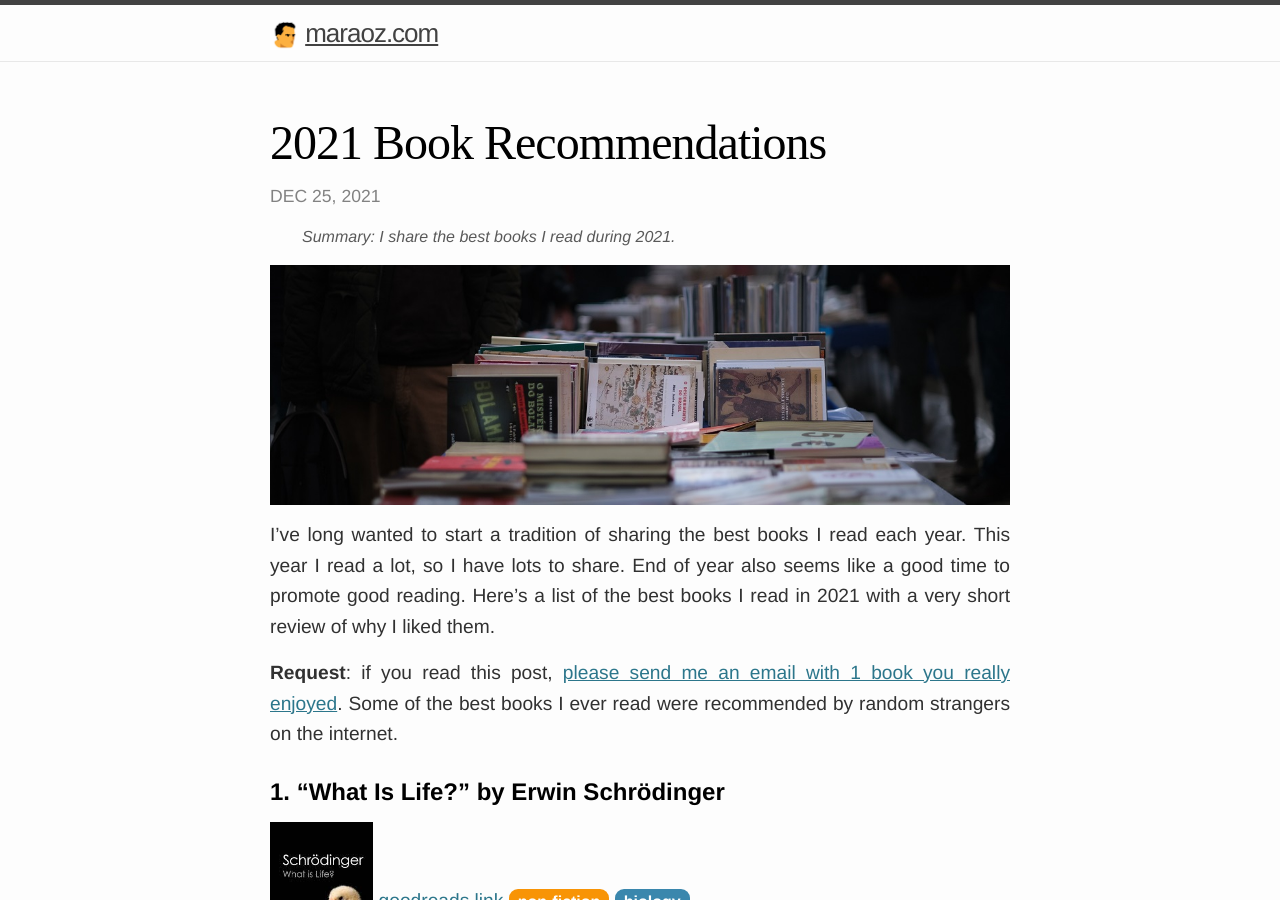
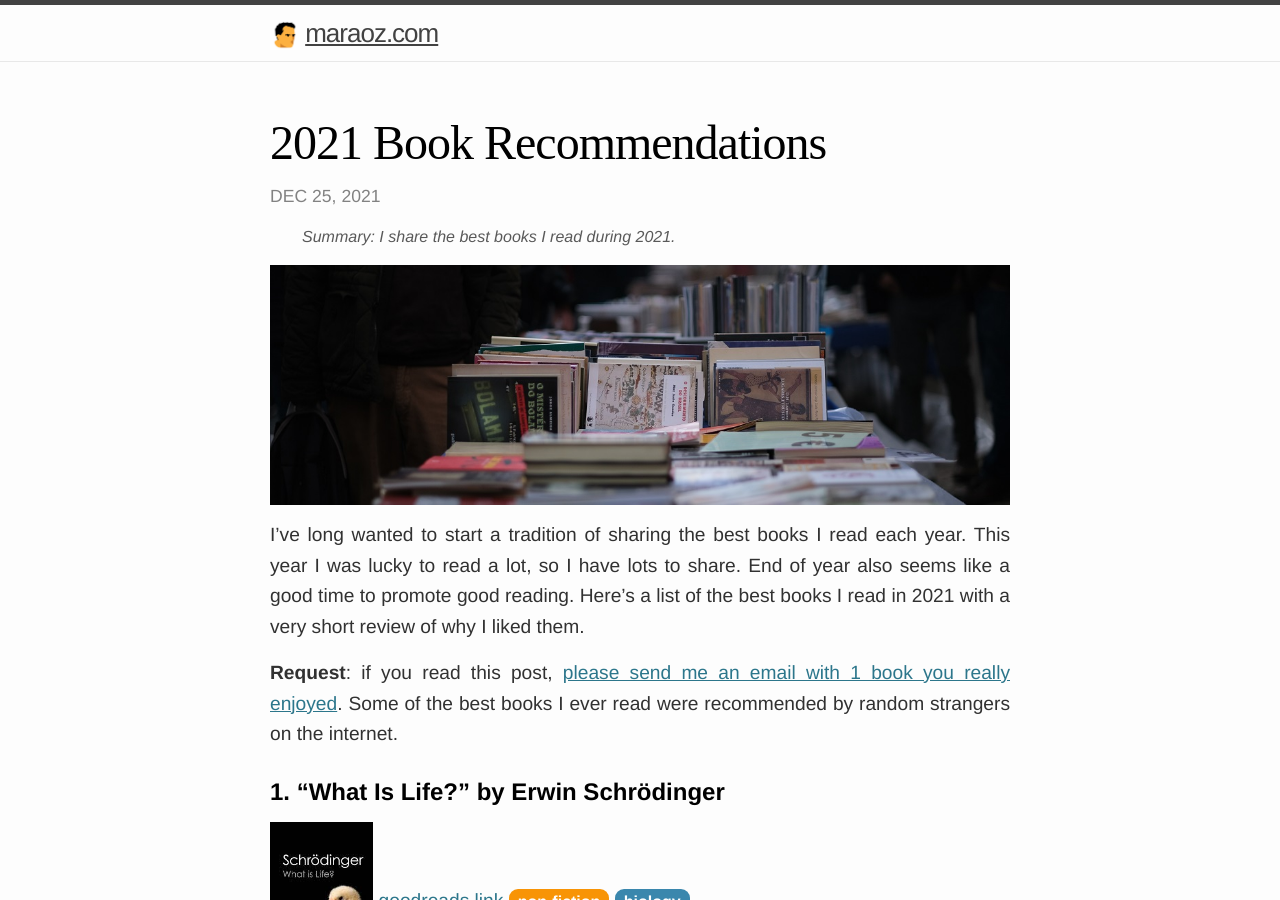
Before and after one commit to tobyornottobe/maraoz.github.io, a Jekyll site: the page built from _posts/2021-12-25-books-2021.md, in a window 1280 px wide and 900 px high. Built offline with Jekyll 4.4.1, drawn with Linux system fonts in a browser that asks for light colours.

Commit message:
Update 2021-12-25-books-2021.md

```diff
--- a/_posts/2021-12-25-books-2021.md
+++ b/_posts/2021-12-25-books-2021.md
@@ -10,7 +10,7 @@ draft: true
 </figure>
 <img class="cover" src="/img/books-2021/cover.jpg">
 
-I've long wanted to start a tradition of sharing the best books I read each year. This year I read a lot, so I have lots to share. End of year also seems like a good time to promote good reading. Here's a list of the best books I read in 2021 with a very short review of why I liked them.
+I've long wanted to start a tradition of sharing the best books I read each year. This year I was lucky to read a lot, so I have lots to share. End of year also seems like a good time to promote good reading. Here's a list of the best books I read in 2021 with a very short review of why I liked them.
 
 **Request**: if you read this post, [please send me an email with 1 book you really enjoyed](mailto:books@maraoz.com). Some of the best books I ever read were recommended by random strangers on the internet.
 
```
